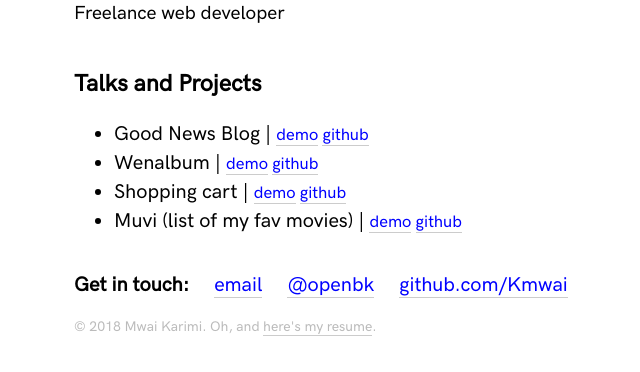
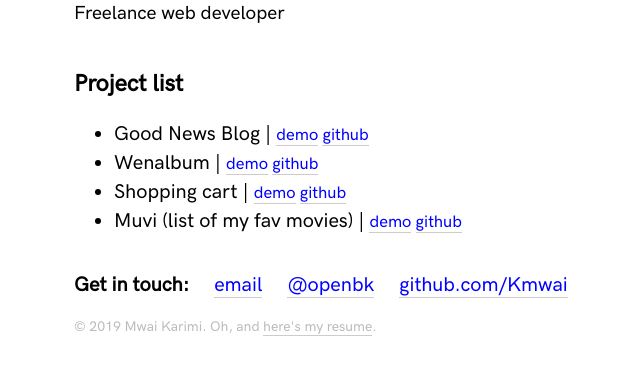
Before and after one commit to Kmwai/projects, a plain HTML site: page index.html in a window 1280 px wide. Shown: the part 152-524 px from the top of the page, without its empty margins (21-661 px from the left). Drawn offline with Linux system fonts and the light colour scheme.

Commit message:
fix typo

```diff
--- a/index.html
+++ b/index.html
@@ -73,7 +73,7 @@
 -->
    <div class="grid-row">
        <div class="column-two-thirds">
-           <h3><strong>Talks and Projects</strong></h3>
+           <h3><strong>Project list</strong></h3>
            <ul class="list list-bullet">
                <li>Good News Blog |
                    <small>
@@ -111,7 +111,7 @@
                     <li><a href="https://twitter.com/openbk" target="_blank">@openbk</a></li>
                     <li><a href="https://github.com/Kmwai" target="_blank">github.com/Kmwai</a></li>
                 </ul>
-                <p class="copyright"> &#169 2018 Mwai Karimi. Oh, and <a href="/Static/pdf/MwaiKRes.pdf" target="_blank">here's my resume</a>.</p>
+                <p class="copyright"> &#169 2019 Mwai Karimi. Oh, and <a href="/Static/pdf/MwaiKRes.pdf" target="_blank">here's my resume</a>.</p>
             </footer>
        </div>
    </div>
```
